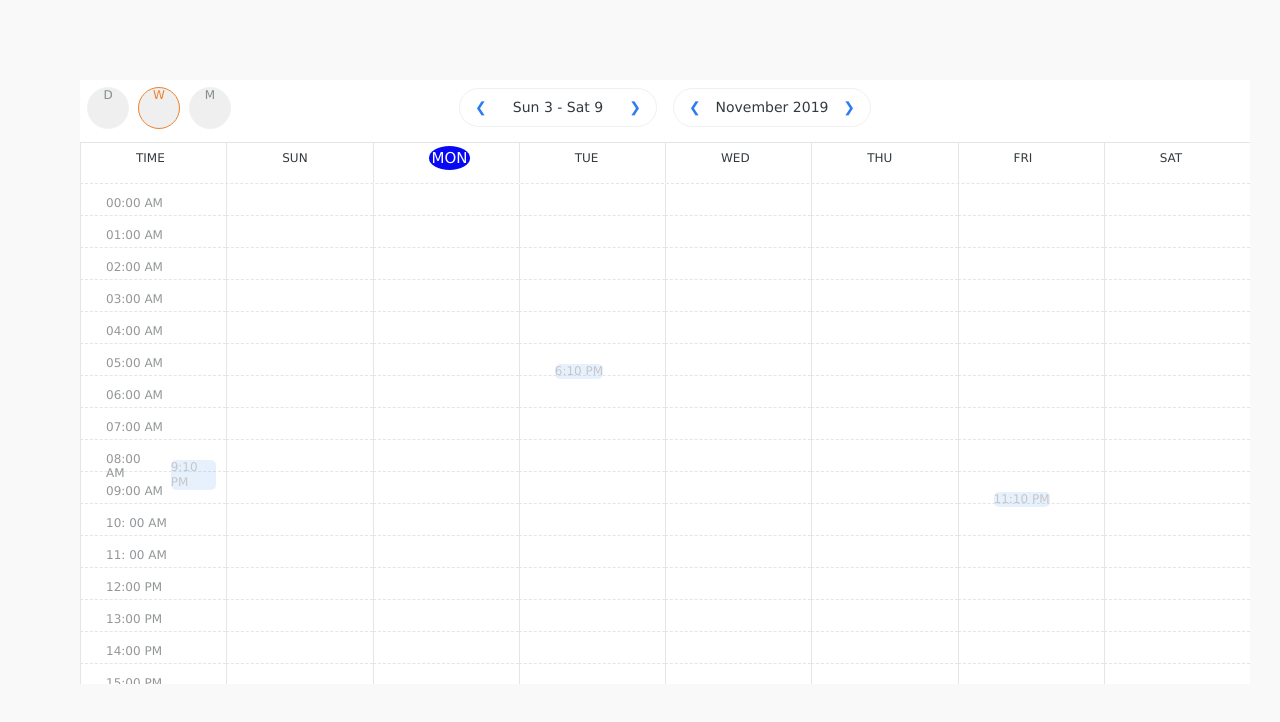
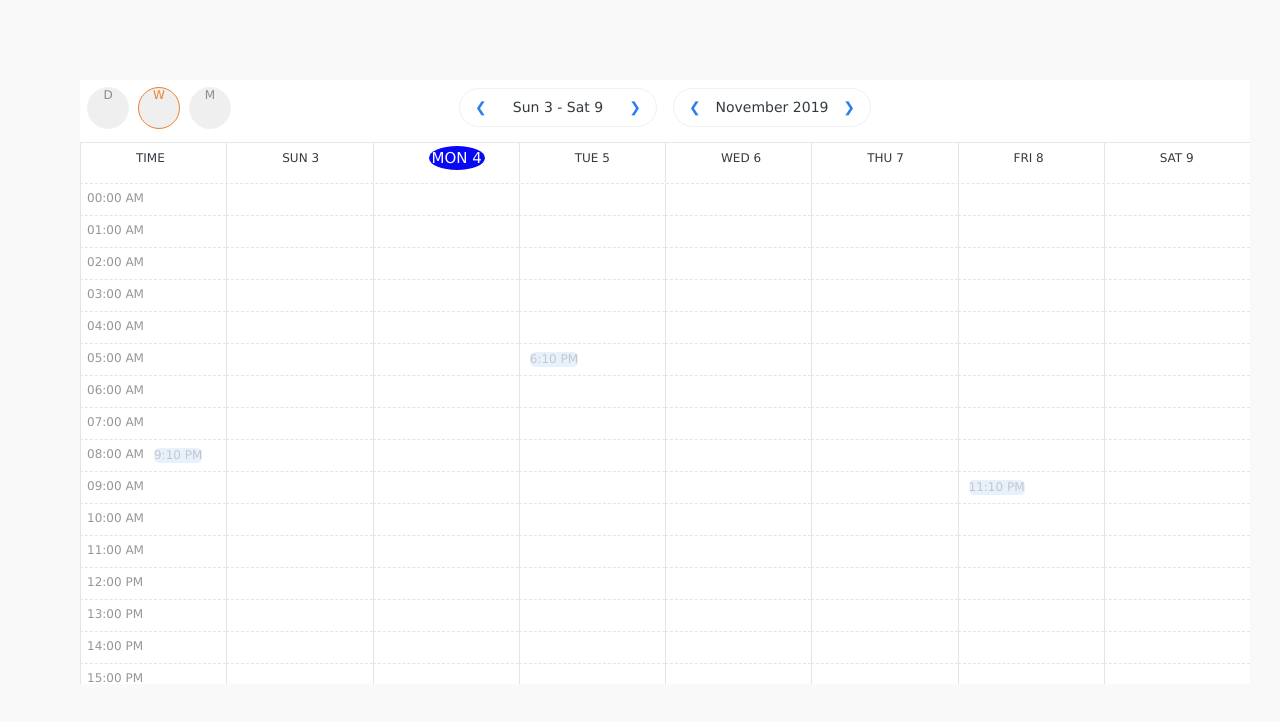
Before and after one commit to Karlmusingo/react-calendar-from-scratch, a React (Create React App) app: page / in a window 1280 px wide. Shown: the top 722 px of the page. Built offline with nearby package versions, Linux system fonts and the light colour scheme.

Commit message:
add the dates after days of the week on week calendar

```diff
--- a/src/calendars/WeekCalendar.js
+++ b/src/calendars/WeekCalendar.js
@@ -87,14 +87,14 @@ const WeekCalendar = ({ events = [] }) => {
       <ul id="weekdays">
         <li>Time</li>
         {
-           weekdays.map((day) => (
+           weekdays.map((day, index) => (
              <li key={Math.random()}>
                {
-                  day && day === d.toDateString().slice(0, 3) ? (
-                    <span className="currentDay">
-                      {day}
+                  (
+                    <span className={day && day === d.toDateString().slice(0, 3) ? "currentDay" : " "}>
+                      {`${day} ${new Date(year, month, firstDayOfTheWeek + index).getDate()}`}
                     </span>
-                  ) : day
+                  )
               }
              </li>
            ))
@@ -105,9 +105,9 @@ const WeekCalendar = ({ events = [] }) => {
           <li>
             {
               index % 8 === 0 ? (
-                <>
+                <span className="hours">
                   {displayHours(index / 8)}
-                </>
+                </span>
               ) : null
             }
             {
--- a/src/styles/WeekCalendars.scss
+++ b/src/styles/WeekCalendars.scss
@@ -74,7 +74,7 @@
         height: 32px;
         border-left: 1px solid map-get($color-white, 550);
         border-bottom: 1px dashed map-get($color-white, 550);
-        padding:  12px 0 0 25px;
+        // padding:  12px 0 0 25px;
     }
 
     #days li.active {
@@ -125,25 +125,15 @@
         flex-wrap: wrap;
         overflow: overlay !important;
         z-index: -1;
-        // #hours {
-        //     font-size: 12px;
-        //     width: 15%;
-        //     font-family: Verdana, sans-serif;
-        //     // position;
-        //     padding-top: 10px;
-        //     padding-left: 2px;
-        //     span{
-        //             box-sizing: border-box;
-        //             width: 30%;
-        //             height: 100%;
-        //             border-right: 1px dashed map-get($color-white, 550);
-        //             padding: 0 5px;
-        //             height: 700px;
-        //     }
-        // }
+
         li {
             width: (100% / 8);
-            display: flex;;
+            display: flex;
+            text-align: center;
+        }
+
+        .hours {
+            padding: 0.6em 0 0 0.5em;
         }
     }
 }
--- a/src/utils/displayHours.js
+++ b/src/utils/displayHours.js
@@ -3,6 +3,6 @@
 export default (hour) => {
   if (hour > 12) return `${(hour)}:00 PM`;
   if (hour === 12) return `${hour}:00 PM`;
-  if (hour < 12 && hour === 10 || hour === 11) return `${hour}: 00 AM`;
+  if (hour < 12 && hour === 10 || hour === 11) return `${hour}:00 AM`;
   return `0${hour}:00 AM`;
 };
```
